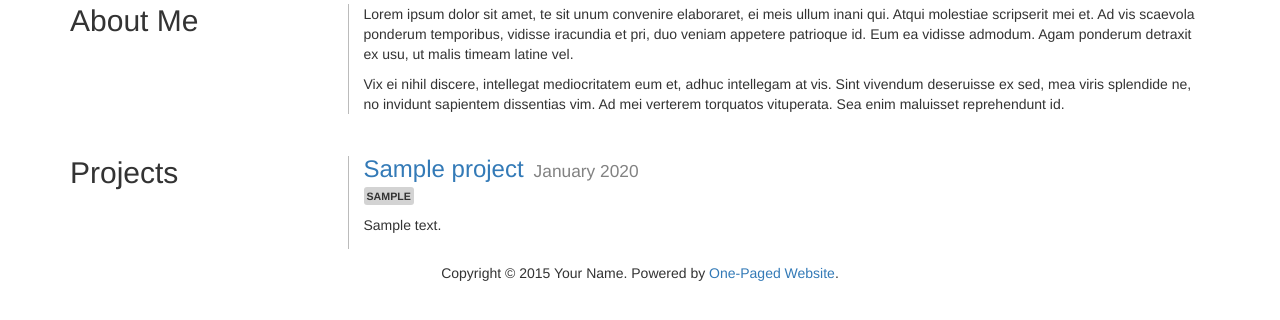
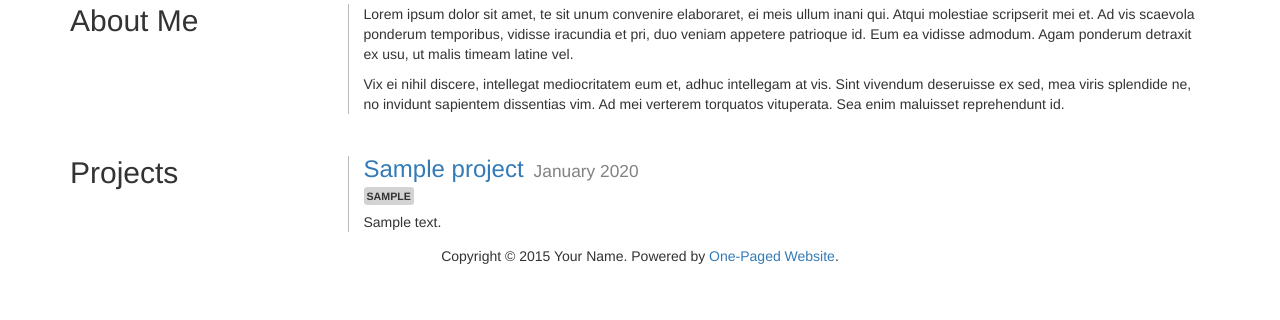
Before and after one commit to ipavl/OnePagedWebsite-jinja, a Flask app: page / in a window 1280 px wide. Shown: the part 238-558 px from the top of the page. Run offline with Flask 2, Linux system fonts and the light colour scheme; tables that the repository leaves empty hold one stand-in row (values such as "Sample post"); some libraries are stand-ins or nearby versions.

Commit message:
Apply bottom margin to all but the last project

```diff
--- a/static/css/style.css
+++ b/static/css/style.css
@@ -77,8 +77,7 @@ p:last-of-type {
     margin-bottom: 0;
 }
 
-/* TODO: Apply only through n-1 */
-.project {
+.project:not(:last-child) {
     margin-bottom: 1em;
 }
 
--- a/templates/index.html
+++ b/templates/index.html
@@ -53,9 +53,9 @@
 
         <div class="col-md-9">
             {% for project in projects %}
-                <div class="row">
-                    <div class="col-md-12">
-                        <div class="project">
+                <div class="project">
+                    <div class="row">
+                        <div class="col-md-12">
                             <div class="meta">
                                 <h3 class="title">{% if project.link %}<a href="{{ project.link }}">{% endif %}{{ project.title }}{% if project.link %}</a>{% endif %}</h3><span class="date">{{ project.date | projectdate}}</span>
                             </div>
@@ -66,7 +66,7 @@
                                 </ul>
                             {% endif %}
 
-                            <p class="description">{{ project.description | md2html | safe }}</p>
+                            <div class="description">{{ project.description | md2html | safe }}</div>
                         </div>
                     </div>
                 </div>
```
